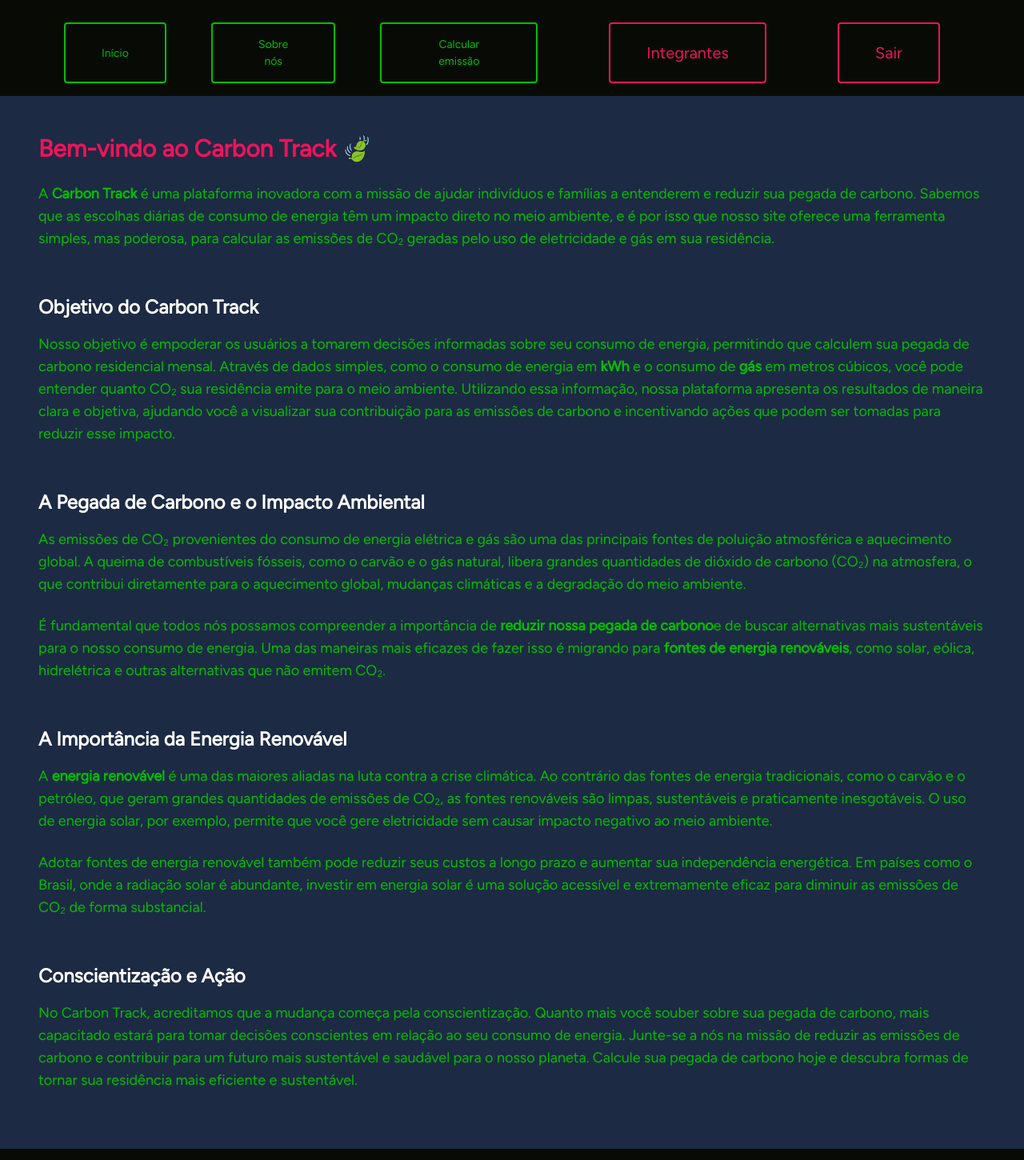
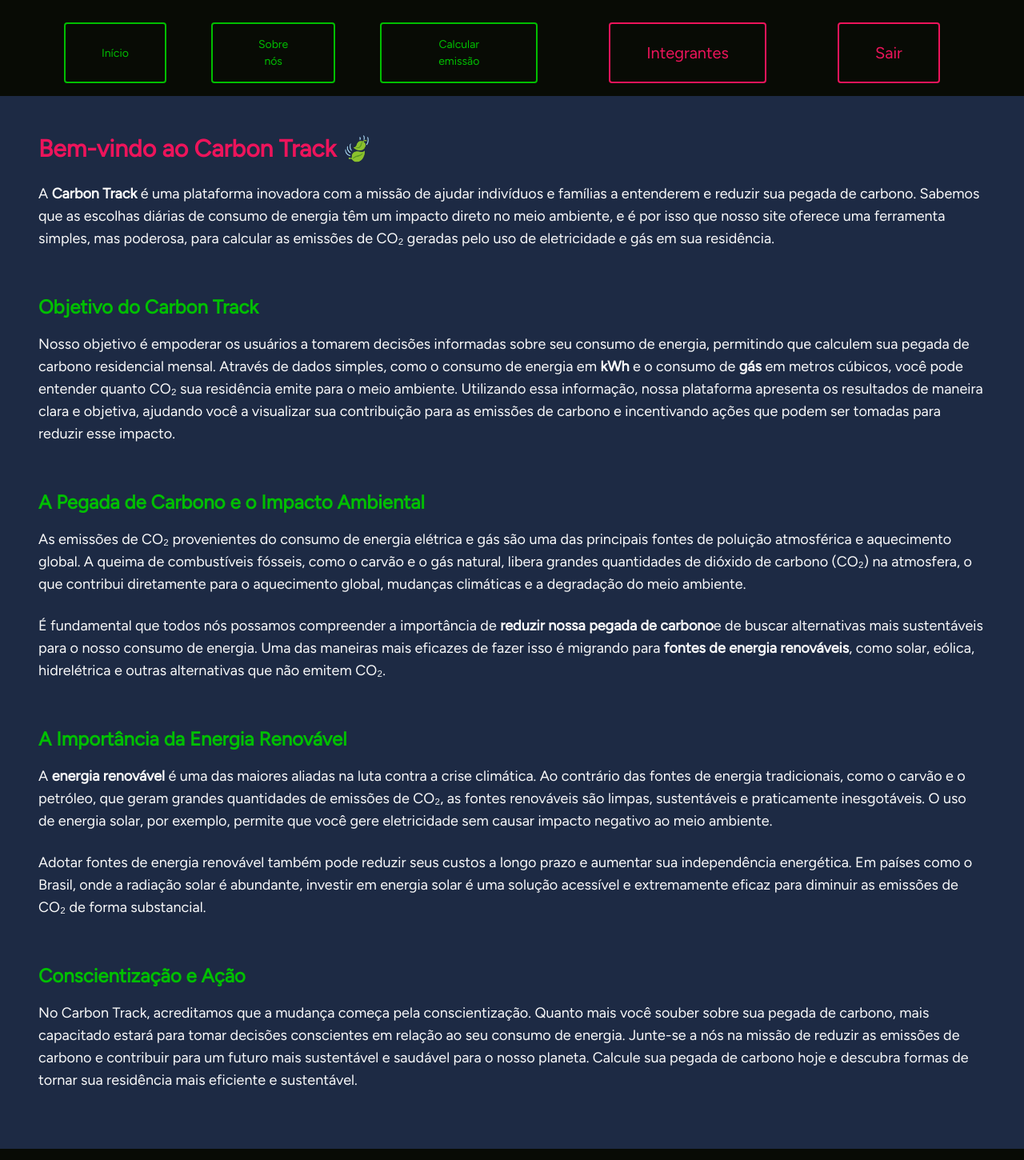
Before and after one commit to NathanMagno/CarbonTrack, a Next.js app in the folder carbon-track/: page /sobre in a window 1280 px wide. Shown: the top 1450 px of the page at 80% size. Built offline with nearby package versions, Linux system fonts and the light colour scheme; no server answers; sample sign-in values are in the browser's storage.

Commit message:
Style: Ajuste na fontes do projeto

```diff
--- a/carbon-track/src/components/Funcionalidade/Funcionalidade.tsx
+++ b/carbon-track/src/components/Funcionalidade/Funcionalidade.tsx
@@ -1,39 +1,43 @@
-import Image, { StaticImageData } from "next/image"
+import Image, { StaticImageData } from "next/image";
 import { useRouter } from "next/navigation";
 
-interface FuncionalidadeProps
-{
+interface FuncionalidadeProps {
   img: StaticImageData;
   txt: string;
   destino: string;
   largura: number;
 }
 
-export default function Funcionalidade({img, txt, destino, largura}: FuncionalidadeProps) {
-
+export default function Funcionalidade({
+  img,
+  txt,
+  destino,
+  largura,
+}: FuncionalidadeProps) {
   const router = useRouter();
 
-    const navegar  = ()=> {
+  const navegar = () => {
     router.push(destino);
   };
 
   return (
     <>
-    <article  className="ContainerFuncionalidade">
+      <article className="ContainerFuncionalidade" onClick={navegar}>
         <section className="TopFuncionalidade">
           <div className="ImgFuncionalidade">
-            <Image alt="Imagem ilustrativa de funcionalidade" src={img} className="ImageFuncionalidade" width={largura}/>
+            <Image
+              alt="Imagem ilustrativa de funcionalidade"
+              src={img}
+              className="ImageFuncionalidade"
+              width={largura}
+            />
           </div>
 
           <div className="InfoFuncionalidade">
             <p className="txtFuncionalidade">{txt}</p>
           </div>
         </section>
-        <div className="ContainerButtonFuncionalidade">
-            <button className="Botao" onClick={navegar}>Saber mais</button>
-        </div>
-
       </article>
     </>
-  )
+  );
 }
--- a/carbon-track/src/components/SobreComponent/SobreComponent.tsx
+++ b/carbon-track/src/components/SobreComponent/SobreComponent.tsx
@@ -1,70 +1,91 @@
-
-
 export default function SobreComponent() {
   return (
-   <>
+    <>
       <div className="p-6 lg:p-12 text-center lg:text-left bg-inicial">
         <h1 className="text-3xl font-bold text-fiap mb-6">
           Bem-vindo ao Carbon Track 🍃
         </h1>
 
-        <p className="text-lg text-secondary mb-6">
-          A <strong>Carbon Track</strong> é uma plataforma inovadora com a missão de ajudar indivíduos e
-          famílias a entenderem e reduzir sua pegada de carbono. Sabemos que as escolhas diárias de consumo de
-          energia têm um impacto direto no meio ambiente, e é por isso que nosso site oferece uma ferramenta
-          simples, mas poderosa, para calcular as emissões de CO₂ geradas pelo uso de eletricidade e gás em sua
+        <p className="text-lg text-neutral-50 mb-6">
+          A <strong>Carbon Track</strong> é uma plataforma inovadora com a
+          missão de ajudar indivíduos e famílias a entenderem e reduzir sua
+          pegada de carbono. Sabemos que as escolhas diárias de consumo de
+          energia têm um impacto direto no meio ambiente, e é por isso que nosso
+          site oferece uma ferramenta simples, mas poderosa, para calcular as
+          emissões de CO₂ geradas pelo uso de eletricidade e gás em sua
           residência.
         </p>
 
-        <h2 className="text-2xl font-semibold text-white font-bold pt-[4vh] mb-4">Objetivo do Carbon Track</h2>
-        <p className="text-lg text-secondary mb-6">
-          Nosso objetivo é empoderar os usuários a tomarem decisões informadas sobre seu consumo de energia,
-          permitindo que calculem sua pegada de carbono residencial mensal. Através de dados simples, como o
-          consumo de energia em <strong>kWh</strong> e o consumo de <strong>gás</strong> em metros cúbicos, você pode
-          entender quanto CO₂ sua residência emite para o meio ambiente. Utilizando essa informação, nossa plataforma
-          apresenta os resultados de maneira clara e objetiva, ajudando você a visualizar sua contribuição para as
-          emissões de carbono e incentivando ações que podem ser tomadas para reduzir esse impacto.
+        <h2 className="text-2xl font-semibold text-secondary font-bold pt-[4vh] mb-4">
+          Objetivo do Carbon Track
+        </h2>
+        <p className="text-lg text-neutral-50 mb-6">
+          Nosso objetivo é empoderar os usuários a tomarem decisões informadas
+          sobre seu consumo de energia, permitindo que calculem sua pegada de
+          carbono residencial mensal. Através de dados simples, como o consumo
+          de energia em <strong>kWh</strong> e o consumo de <strong>gás</strong>{" "}
+          em metros cúbicos, você pode entender quanto CO₂ sua residência emite
+          para o meio ambiente. Utilizando essa informação, nossa plataforma
+          apresenta os resultados de maneira clara e objetiva, ajudando você a
+          visualizar sua contribuição para as emissões de carbono e incentivando
+          ações que podem ser tomadas para reduzir esse impacto.
         </p>
 
-        <h2 className="text-2xl font-semibold text-white font-bold pt-[4vh] mb-4">A Pegada de Carbono e o Impacto Ambiental</h2>
-        <p className="text-lg text-secondary mb-6">
-          As emissões de CO₂ provenientes do consumo de energia elétrica e gás são uma das principais fontes de
-          poluição atmosférica e aquecimento global. A queima de combustíveis fósseis, como o carvão e o gás
-          natural, libera grandes quantidades de dióxido de carbono (CO₂) na atmosfera, o que contribui diretamente
-          para o aquecimento global, mudanças climáticas e a degradação do meio ambiente.
+        <h2 className="text-2xl font-semibold text-secondary font-bold pt-[4vh] mb-4">
+          A Pegada de Carbono e o Impacto Ambiental
+        </h2>
+        <p className="text-lg text-neutral-50 mb-6">
+          As emissões de CO₂ provenientes do consumo de energia elétrica e gás
+          são uma das principais fontes de poluição atmosférica e aquecimento
+          global. A queima de combustíveis fósseis, como o carvão e o gás
+          natural, libera grandes quantidades de dióxido de carbono (CO₂) na
+          atmosfera, o que contribui diretamente para o aquecimento global,
+          mudanças climáticas e a degradação do meio ambiente.
         </p>
 
-        <p className="text-lg text-secondary mb-6">
-          É fundamental que todos nós possamos compreender a importância de <strong>reduzir nossa pegada de carbono</strong>
-           e de buscar alternativas mais sustentáveis para o nosso consumo de energia. Uma das maneiras mais eficazes
-          de fazer isso é migrando para <strong>fontes de energia renováveis</strong>, como solar, eólica, hidrelétrica
-          e outras alternativas que não emitem CO₂.
+        <p className="text-lg text-neutral-50 mb-6">
+          É fundamental que todos nós possamos compreender a importância de{" "}
+          <strong>reduzir nossa pegada de carbono</strong>e de buscar
+          alternativas mais sustentáveis para o nosso consumo de energia. Uma
+          das maneiras mais eficazes de fazer isso é migrando para{" "}
+          <strong>fontes de energia renováveis</strong>, como solar, eólica,
+          hidrelétrica e outras alternativas que não emitem CO₂.
         </p>
 
-        <h2 className="text-2xl font-semibold text-white font-bold pt-[4vh] mb-4">A Importância da Energia Renovável</h2>
-        <p className="text-lg text-secondary mb-6">
-          A <strong>energia renovável</strong> é uma das maiores aliadas na luta contra a crise climática. Ao contrário
-          das fontes de energia tradicionais, como o carvão e o petróleo, que geram grandes quantidades de emissões de
-          CO₂, as fontes renováveis são limpas, sustentáveis e praticamente inesgotáveis. O uso de energia solar, por
-          exemplo, permite que você gere eletricidade sem causar impacto negativo ao meio ambiente.
+        <h2 className="text-2xl font-semibold text-secondary font-bold pt-[4vh] mb-4">
+          A Importância da Energia Renovável
+        </h2>
+        <p className="text-lg text-neutral-50 mb-6">
+          A <strong>energia renovável</strong> é uma das maiores aliadas na luta
+          contra a crise climática. Ao contrário das fontes de energia
+          tradicionais, como o carvão e o petróleo, que geram grandes
+          quantidades de emissões de CO₂, as fontes renováveis são limpas,
+          sustentáveis e praticamente inesgotáveis. O uso de energia solar, por
+          exemplo, permite que você gere eletricidade sem causar impacto
+          negativo ao meio ambiente.
         </p>
 
-        <p className="text-lg text-secondary mb-6">
-          Adotar fontes de energia renovável também pode reduzir seus custos a longo prazo e aumentar sua independência
-          energética. Em países como o Brasil, onde a radiação solar é abundante, investir em energia solar é uma
-          solução acessível e extremamente eficaz para diminuir as emissões de CO₂ de forma substancial.
+        <p className="text-lg text-neutral-50 mb-6">
+          Adotar fontes de energia renovável também pode reduzir seus custos a
+          longo prazo e aumentar sua independência energética. Em países como o
+          Brasil, onde a radiação solar é abundante, investir em energia solar é
+          uma solução acessível e extremamente eficaz para diminuir as emissões
+          de CO₂ de forma substancial.
         </p>
 
-        <h2 className="text-2xl font-semibold text-white font-bold pt-[4vh] mb-4">Conscientização e Ação</h2>
-        <p className="text-lg text-secondary mb-6">
-          No Carbon Track, acreditamos que a mudança começa pela conscientização. Quanto mais você souber sobre sua
-          pegada de carbono, mais capacitado estará para tomar decisões conscientes em relação ao seu consumo de energia.
-          Junte-se a nós na missão de reduzir as emissões de carbono e contribuir para um futuro mais sustentável e
-          saudável para o nosso planeta. Calcule sua pegada de carbono hoje e descubra formas de tornar sua residência
-          mais eficiente e sustentável.
+        <h2 className="text-2xl font-semibold text-secondary font-bold pt-[4vh] mb-4">
+          Conscientização e Ação
+        </h2>
+        <p className="text-lg text-neutral-50 mb-6">
+          No Carbon Track, acreditamos que a mudança começa pela
+          conscientização. Quanto mais você souber sobre sua pegada de carbono,
+          mais capacitado estará para tomar decisões conscientes em relação ao
+          seu consumo de energia. Junte-se a nós na missão de reduzir as
+          emissões de carbono e contribuir para um futuro mais sustentável e
+          saudável para o nosso planeta. Calcule sua pegada de carbono hoje e
+          descubra formas de tornar sua residência mais eficiente e sustentável.
         </p>
       </div>
-
-   </>
-  )
+    </>
+  );
 }
```
Also changed, not shown: carbon-track/src/app/styles/inicial.css (+13 -13 lines), carbon-track/src/components/InfoIntegrantes/InfoIntegrantes.tsx (+78 -19 lines), carbon-track/src/components/Resultados/Resultados.tsx (+31 -20 lines). Lines whose indentation alone changed are shown as unchanged.
